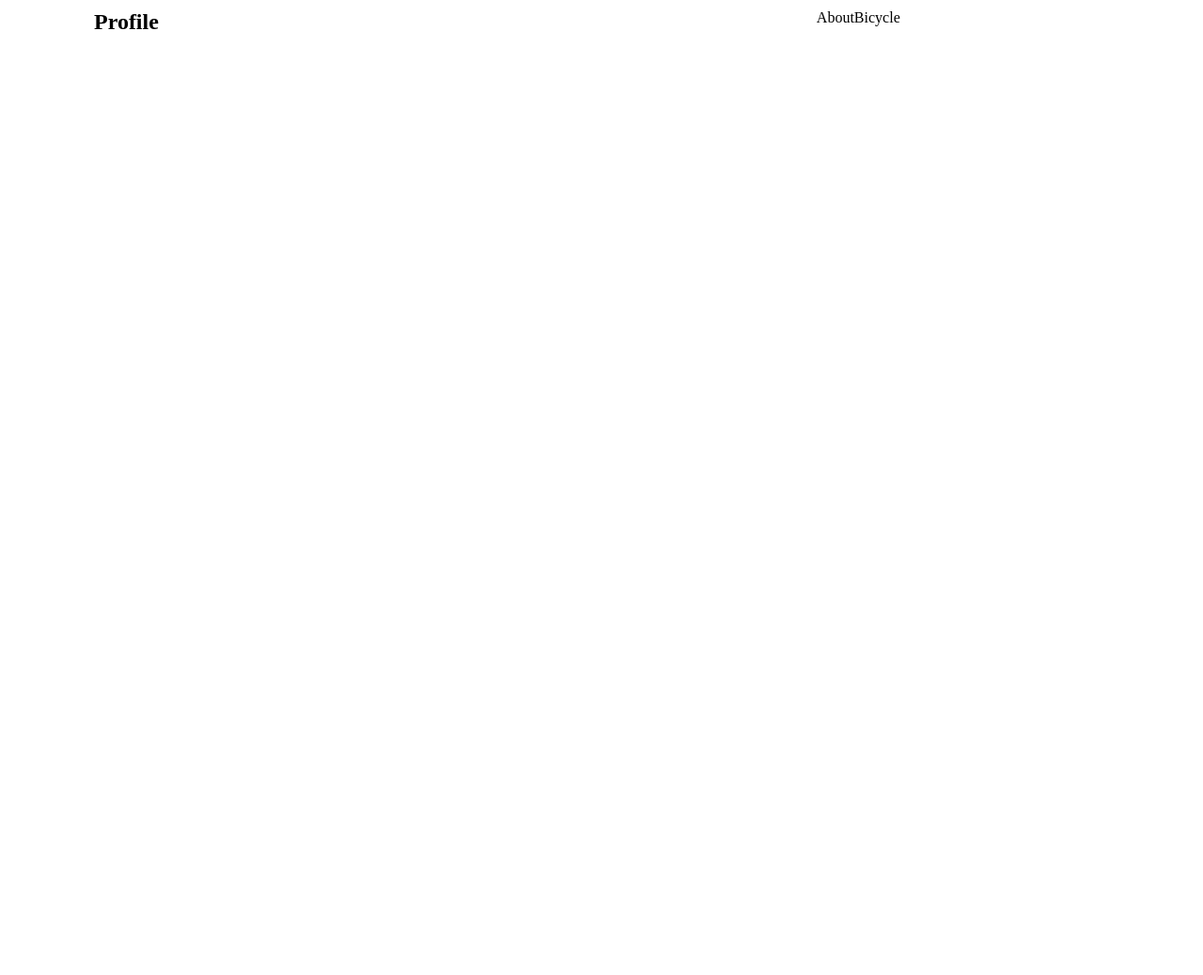
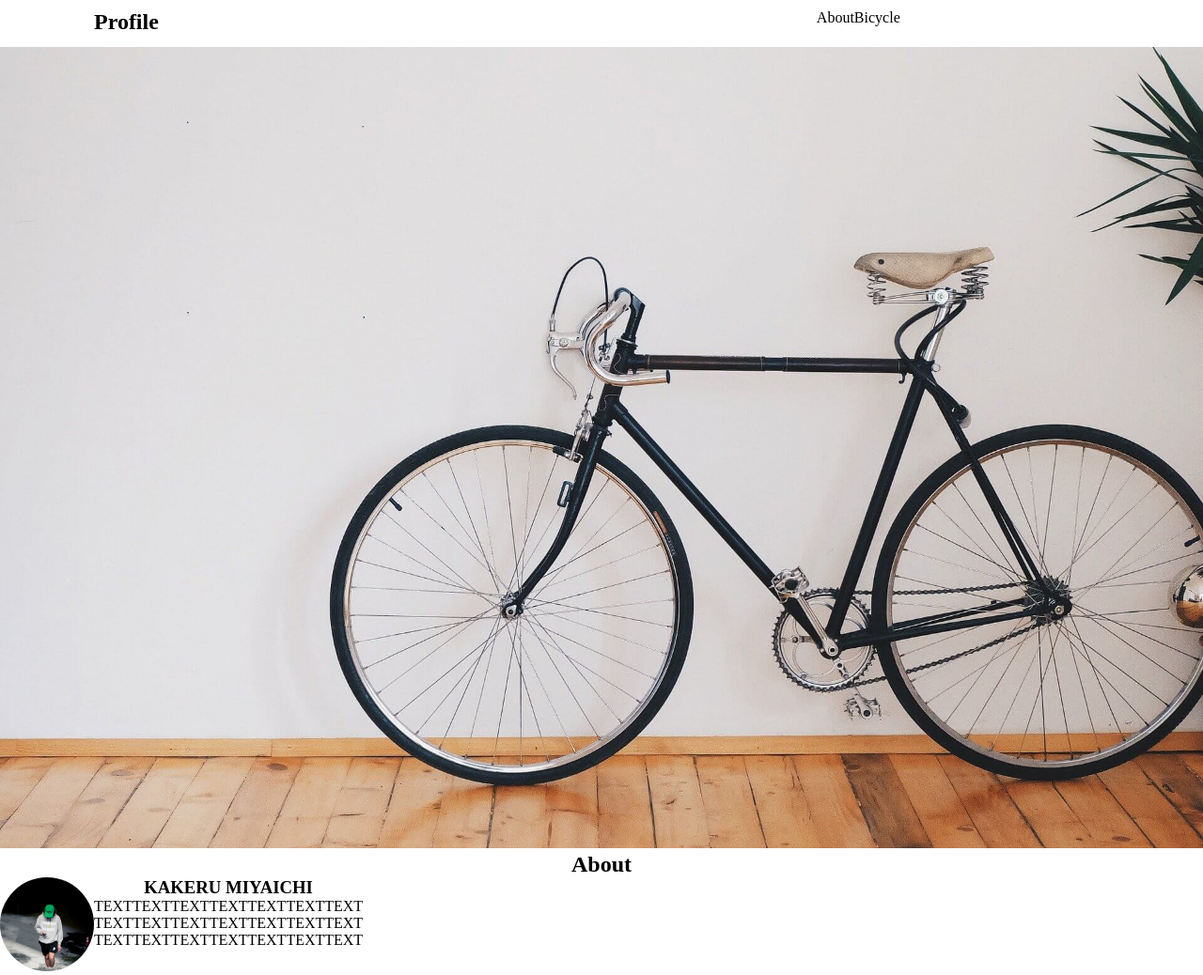
Before and after one commit to riffiy/Code-step-Profile, a plain HTML site: page index.html in a window 1280 px wide. Shown: the whole page at 94% size. Before the commit the page ends 800 px from the top, so only its background shows below. Drawn offline with Linux system fonts and the light colour scheme.

Commit message:
About作成

```diff
--- a/index.html
+++ b/index.html
@@ -18,10 +18,26 @@
       </div>
 
       <div class="main">
-        <div class="main-visual">
-         <!--<img src="mainvisual.jpg"></img>-->
+        <div class="mainvisual">
+          <img src="img/mainvisual.jpg"></img>
         </div>
+
+        <section id="About" class="wrapper">
+          <h2>About</h2>
+          <div class="profile">
+            <div class="userimg">
+              <img src="img/about.jpg">
+            </div>
+            <div class="userprofile">
+              <h3>KAKERU MIYAICHI</h3>
+              <p>TEXTTEXTTEXTTEXTTEXTTEXTTEXT<br>
+              TEXTTEXTTEXTTEXTTEXTTEXTTEXT<br>
+              TEXTTEXTTEXTTEXTTEXTTEXTTEXT</p>
+            </div>
+          </div>
+        </section>
       </div>
+
       <div class="footer">
 
       </div>
--- a/style.css
+++ b/style.css
@@ -2,6 +2,10 @@
   margin: 0;
   padding: 0;
   box-sizing: border-box;
+}
+
+body{
+text-align: center;
 }
 
 .header{
@@ -17,11 +21,14 @@
   margin-top: 10px;
 }
 
-.main-visual{
-  width: 100%;
-  height: 600px;
-  max-width: 1920px;
-  object-fit: cover;
+.mainvisual{
+  max-width:100%;
+}
+
+.mainvisual img{
+   width: 100%;
+   height: 100%;
+   object-fit: cover;
 }
 
 .list{
@@ -29,3 +36,18 @@
   display: flex;
   margin-top: 10px;
 }
+
+.profile{
+  display: flex;
+
+}
+
+.userimg img{
+  border-radius: 50%;
+  width: 100px;
+  height: 100px;
+}
+
+.wrapper{
+
+}
```
Also changed, not shown: img/about.jpg (added), img/mainvisual.jpg (renamed from mainvisual.jpg).
